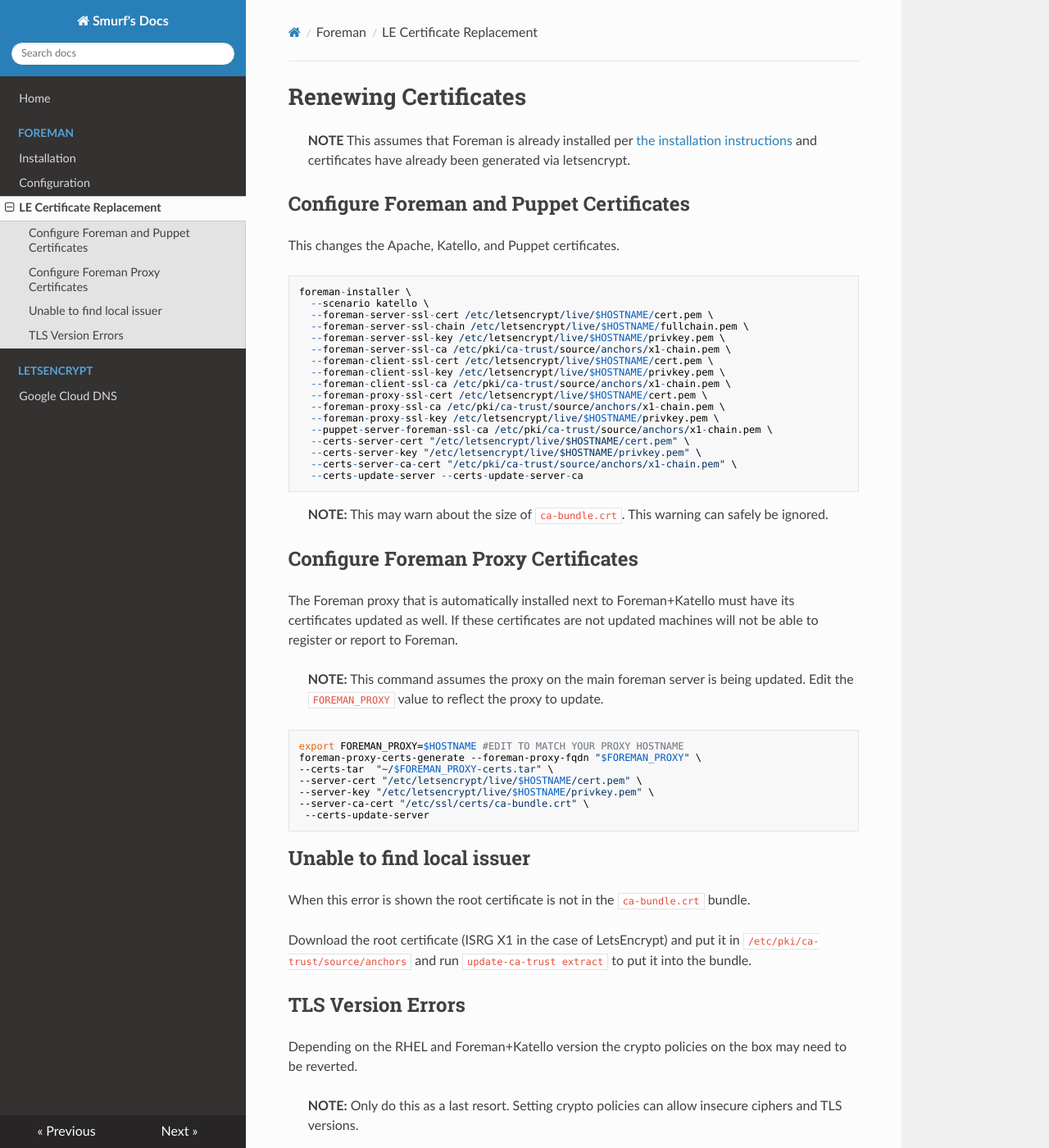
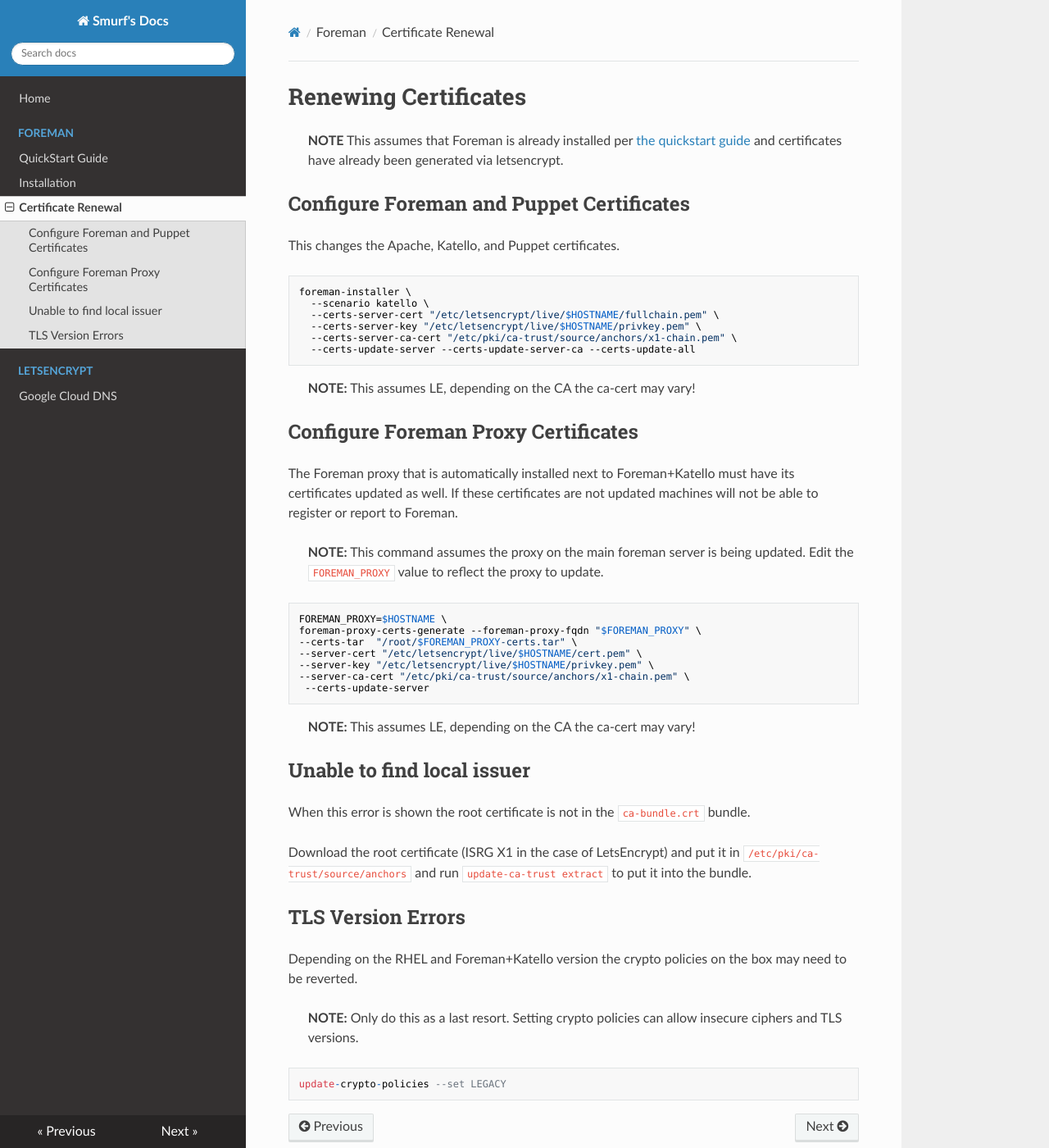
Before and after one commit to Smurf/smurf-docs, an MkDocs documentation site: the page built from docs/foreman/renew-certs.md, in a window 1280 px wide and 1400 px high. Shown: the whole window at 82% size. Built offline with MkDocs 1.6.1, drawn with Linux system fonts in a browser that asks for light colours; nearby versions of some CDN libraries.

Commit message:
Fix up structure, make quickstart guide from config instructions

````diff
--- a/docs/foreman/renew-certs.md
+++ b/docs/foreman/renew-certs.md
@@ -1,6 +1,6 @@
 # Renewing Certificates
 
-> **NOTE** This assumes that Foreman is already installed per [the installation instructions](install.md) and certificates have already been generated via letsencrypt.
+> **NOTE** This assumes that Foreman is already installed per [the quickstart guide](quickstart.md) and certificates have already been generated via letsencrypt.
 
 ## Configure Foreman and Puppet Certificates
 
@@ -9,24 +9,12 @@ This changes the Apache, Katello, and Puppet certificates.
 ```
 foreman-installer \
   --scenario katello \
-  --foreman-server-ssl-cert /etc/letsencrypt/live/$HOSTNAME/cert.pem \
-  --foreman-server-ssl-chain /etc/letsencrypt/live/$HOSTNAME/fullchain.pem \
-  --foreman-server-ssl-key /etc/letsencrypt/live/$HOSTNAME/privkey.pem \
-  --foreman-server-ssl-ca /etc/pki/ca-trust/source/anchors/x1-chain.pem \
-  --foreman-client-ssl-cert /etc/letsencrypt/live/$HOSTNAME/cert.pem \
-  --foreman-client-ssl-key /etc/letsencrypt/live/$HOSTNAME/privkey.pem \
-  --foreman-client-ssl-ca /etc/pki/ca-trust/source/anchors/x1-chain.pem \
-  --foreman-proxy-ssl-cert /etc/letsencrypt/live/$HOSTNAME/cert.pem \
-  --foreman-proxy-ssl-ca /etc/pki/ca-trust/source/anchors/x1-chain.pem \
-  --foreman-proxy-ssl-key /etc/letsencrypt/live/$HOSTNAME/privkey.pem \
-  --puppet-server-foreman-ssl-ca /etc/pki/ca-trust/source/anchors/x1-chain.pem \
-  --certs-server-cert "/etc/letsencrypt/live/$HOSTNAME/cert.pem" \
+  --certs-server-cert "/etc/letsencrypt/live/$HOSTNAME/fullchain.pem" \
   --certs-server-key "/etc/letsencrypt/live/$HOSTNAME/privkey.pem" \
   --certs-server-ca-cert "/etc/pki/ca-trust/source/anchors/x1-chain.pem" \
-  --certs-update-server --certs-update-server-ca
+  --certs-update-server --certs-update-server-ca --certs-update-all
 ```
-
-> **NOTE:** This may warn about the size of `ca-bundle.crt`. This warning can safely be ignored.
+> **NOTE:** This assumes LE, depending on the CA the ca-cert may vary!
 
 ## Configure Foreman Proxy Certificates
 
@@ -35,14 +23,16 @@ The Foreman proxy that is automatically installed next to Foreman+Katello must h
 > **NOTE:** This command assumes the proxy on the main foreman server is being updated. Edit the `FOREMAN_PROXY` value to reflect the proxy to update.
 
 ```
-export FOREMAN_PROXY=$HOSTNAME #EDIT TO MATCH YOUR PROXY HOSTNAME
+FOREMAN_PROXY=$HOSTNAME \
 foreman-proxy-certs-generate --foreman-proxy-fqdn "$FOREMAN_PROXY" \
---certs-tar  "~/$FOREMAN_PROXY-certs.tar" \
+--certs-tar  "/root/$FOREMAN_PROXY-certs.tar" \
 --server-cert "/etc/letsencrypt/live/$HOSTNAME/cert.pem" \
 --server-key "/etc/letsencrypt/live/$HOSTNAME/privkey.pem" \
---server-ca-cert "/etc/ssl/certs/ca-bundle.crt" \
+--server-ca-cert "/etc/pki/ca-trust/source/anchors/x1-chain.pem" \
  --certs-update-server
 ```
+
+> **NOTE:** This assumes LE, depending on the CA the ca-cert may vary!
 
 ## Unable to find local issuer
 
--- a/mkdocs.yml
+++ b/mkdocs.yml
@@ -3,9 +3,9 @@ site_url: https://docs.smurf.codes
 nav:
   - 'Home': 'index.md'
   - 'Foreman':
+    - 'QuickStart Guide': 'foreman/quickstart.md'
     - 'Installation': 'foreman/install.md'
-    - 'Configuration': 'foreman/configure.md'
-    - 'LE Certificate Replacement': 'foreman/renew-certs.md'
+    - 'Certificate Renewal': 'foreman/renew-certs.md'
   - 'LetsEncrypt':
     - 'Google Cloud DNS': 'letsencrypt/google-dns.md'
 theme: readthedocs
````
Also changed, not shown: docs/foreman/install.md (+51 -1 lines), docs/foreman/quickstart.md (renamed from docs/foreman/configure.md, +5 -1 lines), docs/foreman/repos/rawhide-repo.md (+1 -2 lines).
